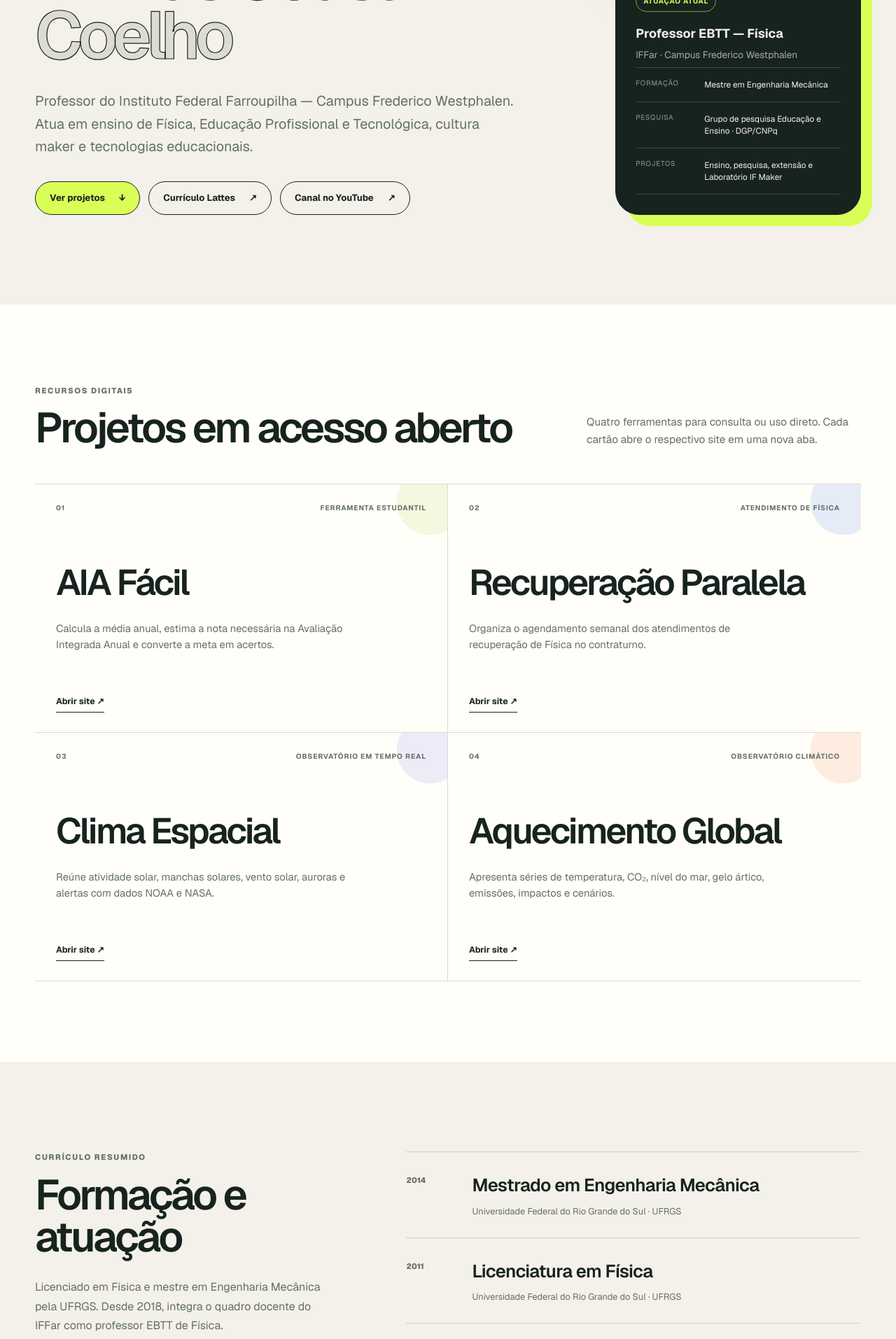
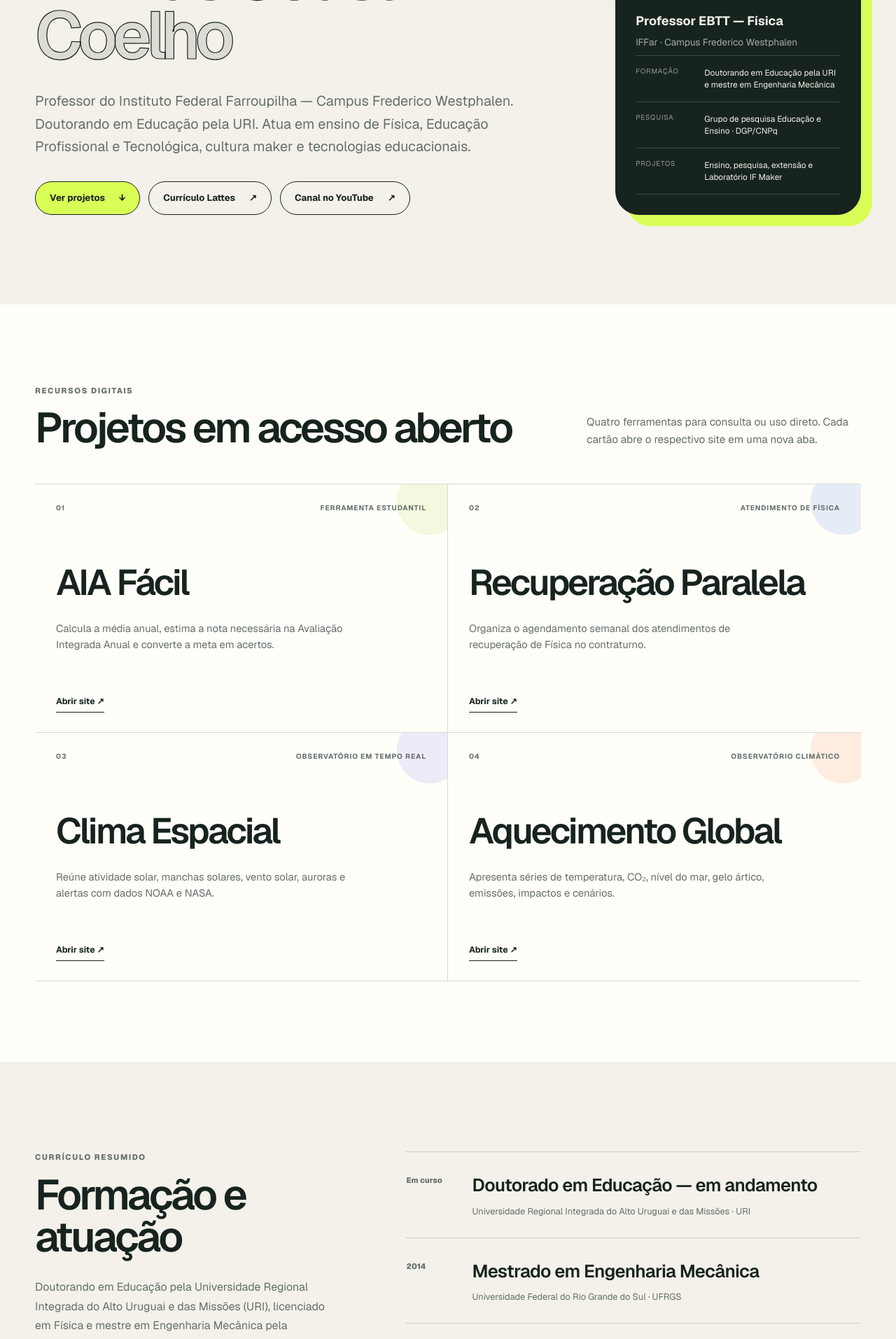
Before and after one commit to ProfFernando1/ProfFernando1.github.io, a Next.js app: page / in a window 1280 px wide. Shown: the part 420-2333 px from the top of the page at 70% size. Built offline with nearby package versions, Linux system fonts and the light colour scheme.

Commit message:
Include ongoing URI doctorate in personal curriculum

```diff
--- a/app/page.tsx
+++ b/app/page.tsx
@@ -42,6 +42,11 @@ const projects = [
 ];
 
 const education = [
+  {
+    year: 'Em curso',
+    title: 'Doutorado em Educação — em andamento',
+    institution: 'Universidade Regional Integrada do Alto Uruguai e das Missões · URI',
+  },
   {
     year: '2014',
     title: 'Mestrado em Engenharia Mecânica',
@@ -145,6 +150,7 @@ export default function Home() {
             </h1>
             <p className="hero-intro">
               Professor do Instituto Federal Farroupilha — Campus Frederico Westphalen.
+              Doutorando em Educação pela URI.
               Atua em ensino de Física, Educação Profissional e Tecnológica,
               cultura maker e tecnologias educacionais.
             </p>
@@ -195,7 +201,7 @@ export default function Home() {
             <dl>
               <div>
                 <dt>Formação</dt>
-                <dd>Mestre em Engenharia Mecânica</dd>
+                <dd>Doutorando em Educação pela URI e mestre em Engenharia Mecânica</dd>
               </div>
               <div>
                 <dt>Pesquisa</dt>
@@ -252,7 +258,8 @@ export default function Home() {
             <p className="eyebrow">Currículo resumido</p>
             <h2 id="curriculo-titulo">Formação e atuação</h2>
             <p>
-              Licenciado em Física e mestre em Engenharia Mecânica pela UFRGS.
+              Doutorando em Educação pela Universidade Regional Integrada do Alto Uruguai
+              e das Missões (URI), licenciado em Física e mestre em Engenharia Mecânica pela UFRGS.
               Desde 2018, integra o quadro docente do IFFar como professor EBTT de Física.
             </p>
             <a
```
